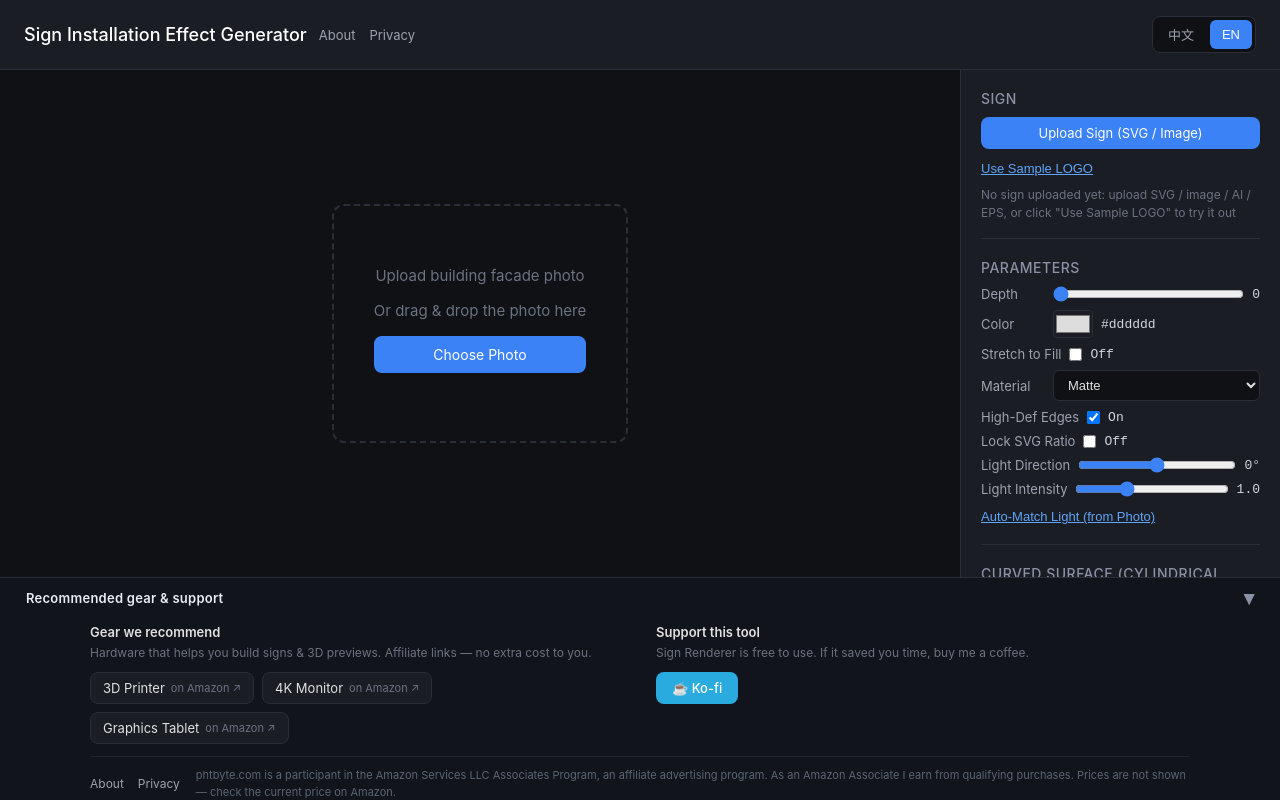
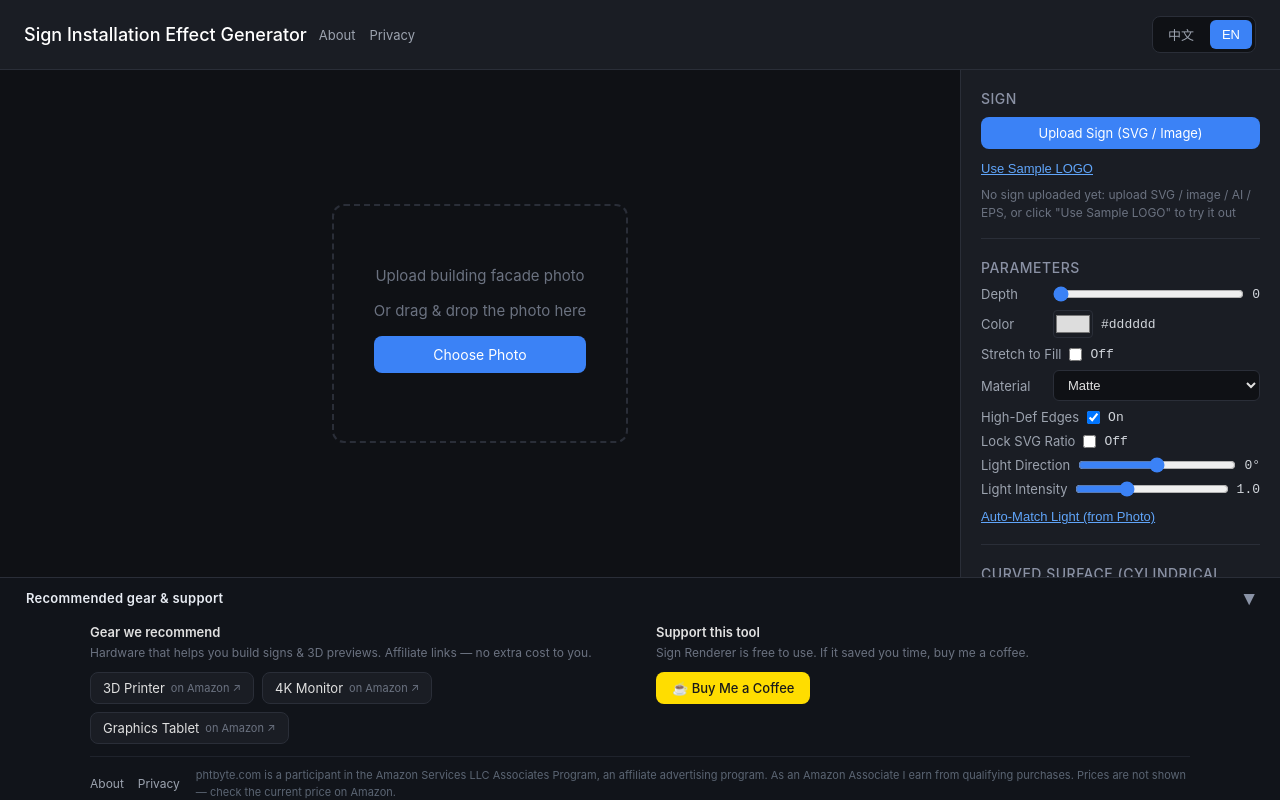
Before and after one commit to pht1991/sign-renderer, a React (Vite) app: page / in a window 1280 px wide. Built offline with nearby package versions, Linux system fonts and the light colour scheme.

Commit message:
feat: 赞助渠道由 Ko-fi 切换为 Buy Me a Coffee

```diff
--- a/public/about.html
+++ b/public/about.html
@@ -18,7 +18,7 @@
   .chip:hover { border-color: #3b82f6; }
   .chip span { color: #6b7280; font-size: 12px; }
   .btn { display: inline-block; padding: 10px 18px; border-radius: 8px; text-decoration: none; font-size: 14px; margin-right: 10px; }
-  .kofi { background: #29abe0; color: #fff; }
+  .bmc { background: #ffdd00; color: #1a1a1a; }
   .ftc { margin-top: 36px; padding-top: 16px; border-top: 1px solid #2a2e38; font-size: 12px; color: #6b7280; }
   code { background: #15181f; padding: 2px 6px; border-radius: 4px; color: #93c5fd; }
 </style>
@@ -45,7 +45,7 @@
   <h2>Support this tool</h2>
   <p>If Sign Renderer saved you time, consider supporting its development:</p>
   <p>
-    <a class="btn kofi" href="https://ko-fi.com/haitaopan" target="_blank" rel="noopener">☕ Ko-fi</a>
+    <a class="btn bmc" href="https://buymeacoffee.com/haitaopan" target="_blank" rel="noopener">☕ Buy Me a Coffee</a>
   </p>
 
   <a class="back" href="./">← Back to Sign Renderer</a>
--- a/src/AffiliateBanner.tsx
+++ b/src/AffiliateBanner.tsx
@@ -19,7 +19,7 @@ const PRODUCTS = [
   { kw: 'graphics tablet', labelKey: 'abProdTablet' },
 ]
 
-const KOFI_URL = 'https://ko-fi.com/haitaopan'
+const BMC_URL = 'https://buymeacoffee.com/haitaopan'
 
 export default function AffiliateBanner() {
   const { t } = useI18n()
@@ -62,8 +62,8 @@ export default function AffiliateBanner() {
             <h3 className="ab-title">{t('abSupportTitle')}</h3>
             <p className="ab-sub">{t('abSupportSub')}</p>
             <div className="ab-donate">
-              <a className="ab-btn ab-kofi" href={KOFI_URL} target="_blank" rel="noopener">
-                ☕ Ko-fi
+              <a className="ab-btn ab-bmc" href={BMC_URL} target="_blank" rel="noopener">
+                ☕ Buy Me a Coffee
               </a>
             </div>
           </div>
--- a/src/App.css
+++ b/src/App.css
@@ -736,8 +736,9 @@ body {
 .ab-btn:hover {
   opacity: 0.88;
 }
-.ab-kofi {
-  background: #29abe0;
+.ab-bmc {
+  background: #ffdd00;
+  color: #1a1a1a;
 }
 .ab-sponsor {
   background: #10b981;
```
